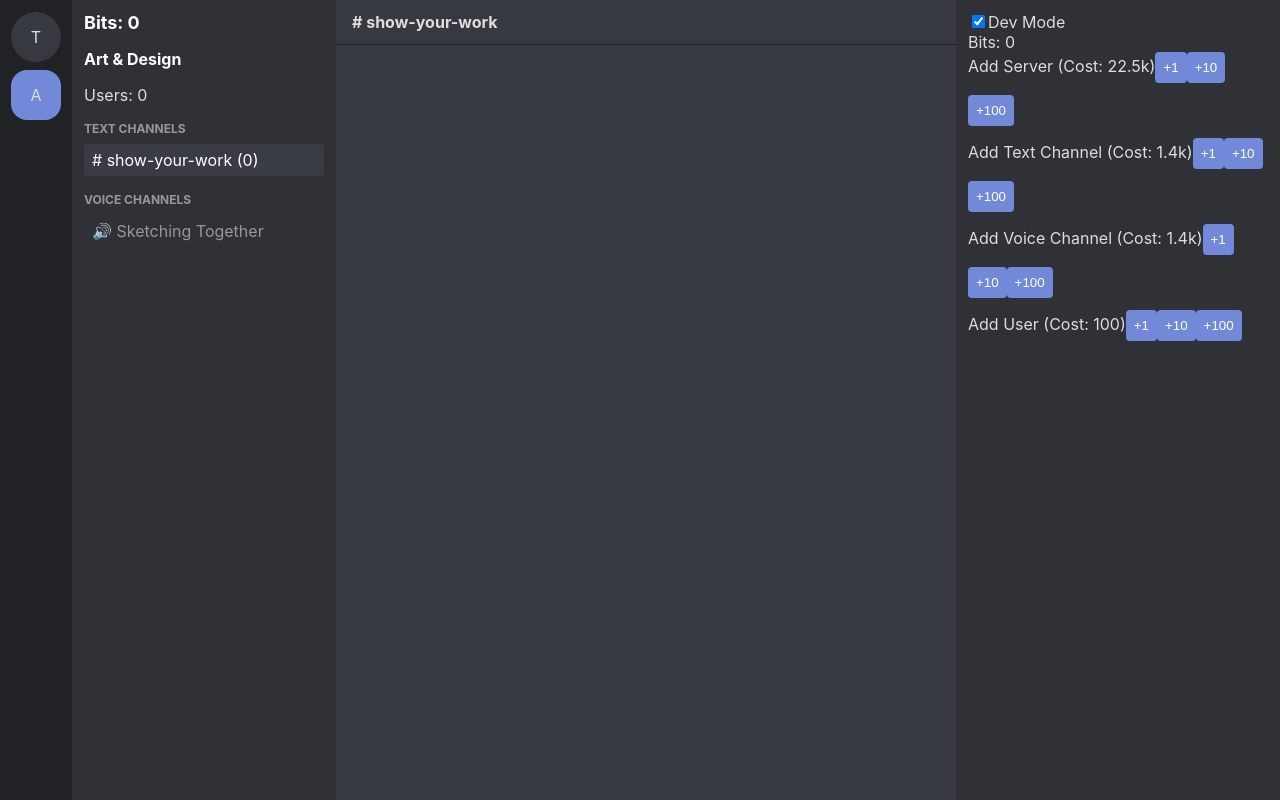
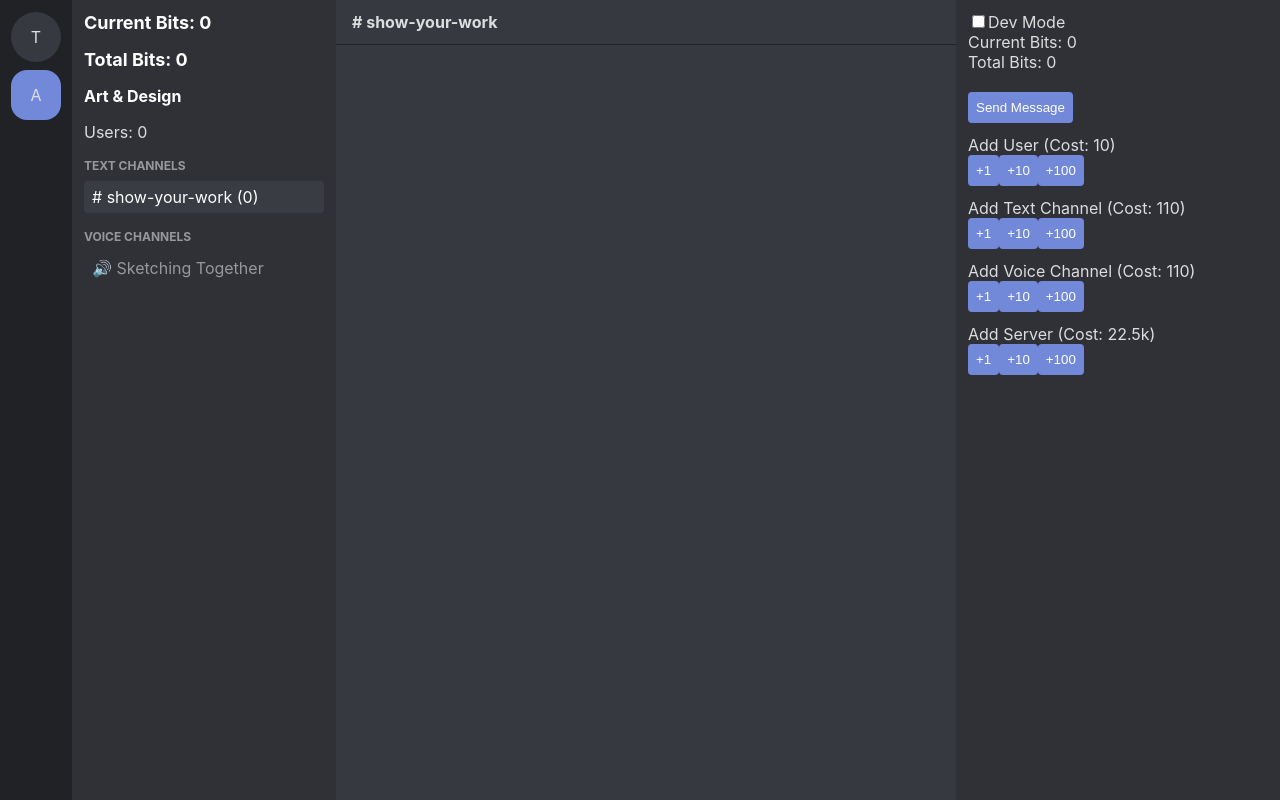
Before and after one commit to DonoA/DiscordIdleGame, a React (Create React App) app: page / in a window 1280 px wide. Built offline with nearby package versions, Linux system fonts and the light colour scheme.

Commit message:
Execute design 10

```diff
--- a/src/App.js
+++ b/src/App.js
@@ -13,7 +13,11 @@ function App({ store }) {
   const tick = useSelector(state => state.ui.tick);
 
   useEffect(() => {
+    console.log('Dispatching loadInitialData from App component');
     dispatch(loadInitialData());
+  }, []);
+
+  useEffect(() => {
     const tickInterval = setInterval(() => {
       dispatch(incrementTick());
     }, 1000 / 30); // 30 FPS
--- a/src/actions/index.js
+++ b/src/actions/index.js
@@ -28,6 +28,7 @@ export const selectChannel = (channelName) => ({
 });
 
 export const loadInitialData = () => async (dispatch) => {
+  console.log('Loading initial server data:', new Error().stack);
   const data = await fetchData();
   dispatch({
     type: LOAD_INITIAL_DATA,
@@ -36,61 +37,34 @@ export const loadInitialData = () => async (dispatch) => {
 };
 
 export const addServer = (serverName) => (dispatch, getState) => {
-  const { servers, bits, ui } = getState();
-  const numServers = Object.keys(servers).length;
-  const cost = 10000 * (1.5 ** numServers);
-
-  if (ui.devMode || bits >= cost) {
-    if (!ui.devMode) {
-      dispatch(spendBits(cost));
-    }
   dispatch({
     type: ADD_SERVER,
     payload: { server: { name: serverName } },
   });
-  }
 };
 
 export const addTextChannel = (serverName, channelName) => (dispatch, getState) => {
-  const { channels, bits, ui } = getState();
-  const numChannels = Object.keys(channels.textByServer[serverName] || {}).length + Object.keys(channels.voiceByServer[serverName] || {}).length;
-  const cost = 1000 * (1.2 ** numChannels);
-
-  if (ui.devMode || bits >= cost) {
-    if (!ui.devMode) {
-      dispatch(spendBits(cost));
-    }
   dispatch({
     type: ADD_TEXT_CHANNEL,
     payload: { serverName, channel: { name: channelName, type: 'text', messageCount: 0 } },
   });
-  }
 };
 
 export const addVoiceChannel = (serverName, channelName) => (dispatch, getState) => {
-  const { channels, bits, ui } = getState();
-  const numChannels = Object.keys(channels.textByServer[serverName] || {}).length + Object.keys(channels.voiceByServer[serverName] || {}).length;
-  const cost = 1000 * (1.2 ** numChannels);
-
-  if (ui.devMode || bits >= cost) {
-    if (!ui.devMode) {
-      dispatch(spendBits(cost));
-    }
   dispatch({
     type: ADD_VOICE_CHANNEL,
     payload: { serverName, channel: { name: channelName, type: 'voice', users: [] } },
   });
-  }
 };
 
-export const userJoinVoice = (serverName, channelName, userName) => ({
+export const userJoinVoice = (serverName, channelName, userNames) => ({
   type: USER_JOIN_VOICE,
-  payload: { serverName, channelName, userName },
+  payload: { serverName, channelName, userNames },
 });
 
-export const userLeaveVoice = (serverName, channelName, userName) => ({
+export const userLeaveVoice = (serverName, channelName, userNames) => ({
   type: USER_LEAVE_VOICE,
-  payload: { serverName, channelName, userName },
+  payload: { serverName, channelName, userNames },
 });
 
 export const addRandomMessage = (serverName, channelName, userName) => async (dispatch, getState) => {
@@ -114,19 +88,10 @@ export const addRandomMessage = (serverName, channelName, userName) => async (di
 };
 
 export const addUser = (serverName, userName) => (dispatch, getState) => {
-  const { users, bits, ui } = getState();
-  const numUsers = (users.usersByServer[serverName] || []).length;
-  const cost = 100 * (1.1 ** numUsers);
-
-  if (ui.devMode || bits >= cost) {
-    if (!ui.devMode) {
-      dispatch(spendBits(cost));
-    }
   dispatch({
     type: ADD_USER,
     payload: { serverName, userName },
   });
-  }
 };
 
 export const incrementBits = (amount) => ({
--- a/src/components/ChannelList.js
+++ b/src/components/ChannelList.js
@@ -5,7 +5,7 @@ import { formatNumber } from '../utils/formatting';
 
 const ChannelList = () => {
   const dispatch = useDispatch();
-  const bits = useSelector(state => state.bits);
+  const { currentBits, totalBits } = useSelector(state => state.bits);
   const selectedServerName = useSelector(state => state.ui.selectedServer);
   const selectedChannelName = useSelector(state => state.ui.selectedChannel);
 
@@ -20,7 +20,8 @@ const ChannelList = () => {
 
   return (
     <div className="channel-list">
-      <div className="bit-counter">Bits: {formatNumber(bits)}</div>
+      <div className="bit-counter">Current Bits: {formatNumber(currentBits)}</div>
+      <div className="bit-counter">Total Bits: {formatNumber(totalBits)}</div>
       <h2>{server.name}</h2>
       <div>Users: {users.length}</div>
       <div className="channel-category">
--- a/src/components/ControlPanel.js
+++ b/src/components/ControlPanel.js
@@ -1,15 +1,32 @@
 import React, { useState, useEffect } from 'react';
 import { useDispatch, useSelector } from 'react-redux';
-import { addServer, addTextChannel, addVoiceChannel, addUser, toggleDevMode } from '../actions';
+import { addServer, addTextChannel, addVoiceChannel, addUser, toggleDevMode, addRandomMessage, spendBits } from '../actions';
 import { formatNumber } from '../utils/formatting';
 import { getData } from '../utils/dataCache';
+
+const SERVER_COST = {
+  base: 10000,
+  growth: 1.5,
+}
+
+const CHANNEL_COST = {
+  base: 100,
+  growth: 1.1,
+}
+
+const USER_COST = {
+  base: 10,
+  growth: 1.1,
+}
 
 const ControlPanel = () => {
   const dispatch = useDispatch();
   const { servers, channels, users, bits, ui } = useSelector(state => state);
-  const { selectedServer, devMode } = ui;
+  const { selectedServer, selectedChannel, devMode } = ui;
+  const { currentBits, totalBits } = bits;
   const [serverThemes, setServerThemes] = useState([]);
   const [userNames, setUserNames] = useState([]);
+
 
   useEffect(() => {
     const fetchData = async () => {
@@ -20,9 +37,27 @@ const ControlPanel = () => {
     fetchData();
   }, []);
 
-  const serverCost = Math.floor(10000 * (1.5 ** Object.keys(servers).length));
-  const channelCost = selectedServer ? Math.floor(1000 * (1.2 ** (Object.keys(channels.textByServer[selectedServer] || {}).length + Object.keys(channels.voiceByServer[selectedServer] || {}).length))) : 0;
-  const userCost = selectedServer ? Math.floor(100 * (1.1 ** (users.usersByServer[selectedServer] || []).length)) : 0;
+  const getServerCost = (num = 1) => {
+    const numServers = Object.keys(servers).length + num - 1;
+    return Math.floor(SERVER_COST.base * (SERVER_COST.growth ** numServers));
+  }
+  const getUserCost = (num = 1) => {
+    if (!selectedServer) return 0;
+    const numUsers = (users.usersByServer[selectedServer] || []).length + num - 1
+    return Math.floor(USER_COST.base * (USER_COST.growth ** numUsers));
+  }
+  const getChannelCost = (type, num = 1) => {
+    if (!selectedServer) return 0;
+    const numChannels = type === 'text'
+      ? Object.keys(channels.textByServer[selectedServer] || {}).length
+      : Object.keys(channels.voiceByServer[selectedServer] || {}).length;
+    return Math.floor(CHANNEL_COST.base * (CHANNEL_COST.growth ** (numChannels + num - 1)));
+  }
+
+  const serverCost = getServerCost();
+  const textChannelCost = getChannelCost('text');
+  const voiceChannelCost = getChannelCost('voice');
+  const userCost = getUserCost();
 
   const getUniqueName = (baseName, existingNames) => {
     if (!existingNames.includes(baseName)) {
@@ -35,11 +70,31 @@ const ControlPanel = () => {
     return `${baseName}-${i}`;
   };
 
+  const handleAddMessage = () => {
+    if (selectedServer && selectedChannel) {
+      dispatch(addRandomMessage(selectedServer, selectedChannel, 'admin'));
+    } else {
+      alert('Please select a server and channel first.');
+    }
+  };
+
   const addRandomChannels = (count, type) => {
     const serverTheme = serverThemes.find(s => s.name === selectedServer);
     if (serverTheme) {
       const possibleChannels = serverTheme.channels.filter(c => c.type === type);
       const existingChannelNames = Object.keys(channels.textByServer[selectedServer] || {});
+      let cost = 0;
+      for (let i = 0; i < count; i++) {
+        cost += getChannelCost(type, i + 1);
+      }
+
+      if (!devMode) {
+        if (currentBits < cost) {
+          return;
+        }
+        dispatch(spendBits(cost));
+      }
+
       for (let i = 0; i < count; i++) {
         const randomChannelName = possibleChannels[Math.floor(Math.random() * possibleChannels.length)].name;
         const channelName = getUniqueName(randomChannelName, existingChannelNames);
@@ -57,6 +112,18 @@ const ControlPanel = () => {
 
   const handleAddServer = (count) => {
     const existingServerNames = Object.keys(servers);
+    let cost = 0;
+    for (let i = 0; i < count; i++) {
+      cost += getServerCost(i + 1);
+    }
+
+    if (!devMode) {
+      if (currentBits < cost) {
+        return;
+      }
+      dispatch(spendBits(cost));
+    }
+
     for (let i = 0; i < count; i++) {
       const randomServer = serverThemes[Math.floor(Math.random() * serverThemes.length)];
       const allowedName = getUniqueName(randomServer.name, existingServerNames);
@@ -82,6 +149,18 @@ const ControlPanel = () => {
 
   const handleAddUser = (count) => {
     if (selectedServer) {
+      let cost = 0;
+      for (let i = 0; i < count; i++) {
+        cost += getUserCost(i + 1);
+      }
+
+      if (!devMode) {
+        if (currentBits < cost) {
+          return;
+        }
+        dispatch(spendBits(cost));
+      }
+
       for (let i = 0; i < count; i++) {
         const randomUser = userNames[Math.floor(Math.random() * userNames.length)];
         const allowedName = `${randomUser}${Date.now() + i}`; // Ensure uniqueness
@@ -101,31 +180,43 @@ const ControlPanel = () => {
         </label>
       </div>
       <div>
-        <span>Bits: {formatNumber(Math.floor(bits))}</span>
+        <div>Current Bits: {formatNumber(Math.floor(currentBits))}</div>
+        <div>Total Bits: {formatNumber(Math.floor(totalBits))}</div>
+        <br />
       </div>
       <div>
+        <button
+          onClick={handleAddMessage}
+        >Send Message</button>
+      </div>
+      <div>
+        <span>Add User (Cost: {formatNumber(userCost)})</span>
+        <br />
+        <button onClick={() => handleAddUser(1)} disabled={!selectedServer || (!devMode && bits < userCost)}>+1</button>
+        <button onClick={() => handleAddUser(10)} disabled={!selectedServer || (!devMode && bits < userCost * 10)}>+10</button>
+        <button onClick={() => handleAddUser(100)} disabled={!selectedServer || (!devMode && bits < userCost * 100)}>+100</button>
+      </div>
+      <div>
+        <span>Add Text Channel (Cost: {formatNumber(textChannelCost)})</span>
+        <br />
+        <button onClick={() => handleAddTextChannel(1)} disabled={!selectedServer || (!devMode && bits < textChannelCost)}>+1</button>
+        <button onClick={() => handleAddTextChannel(10)} disabled={!selectedServer || (!devMode && bits < textChannelCost * 10)}>+10</button>
+        <button onClick={() => handleAddTextChannel(100)} disabled={!selectedServer || (!devMode && bits < textChannelCost * 100)}>+100</button>
+      </div>
+      <div>
+        <span>Add Voice Channel (Cost: {formatNumber(voiceChannelCost)})</span>
+        <br />
+        <button onClick={() => handleAddVoiceChannel(1)} disabled={!selectedServer || (!devMode && bits < voiceChannelCost)}>+1</button>
+        <button onClick={() => handleAddVoiceChannel(10)} disabled={!selectedServer || (!devMode && bits < voiceChannelCost * 10)}>+10</button>
+        <button onClick={() => handleAddVoiceChannel(100)} disabled={!selectedServer || (!devMode && bits < voiceChannelCost * 100)}>+100</button>
+      </div>
+
+      <div>
         <span>Add Server (Cost: {formatNumber(serverCost)})</span>
+        <br />
         <button onClick={() => handleAddServer(1)} disabled={!devMode && bits < serverCost}>+1</button>
         <button onClick={() => handleAddServer(10)} disabled={!devMode && bits < serverCost * 10}>+10</button>
         <button onClick={() => handleAddServer(100)} disabled={!devMode && bits < serverCost * 100}>+100</button>
-      </div>
-      <div>
-        <span>Add Text Channel (Cost: {formatNumber(channelCost)})</span>
-        <button onClick={() => handleAddTextChannel(1)} disabled={!selectedServer || (!devMode && bits < channelCost)}>+1</button>
-        <button onClick={() => handleAddTextChannel(10)} disabled={!selectedServer || (!devMode && bits < channelCost * 10)}>+10</button>
-        <button onClick={() => handleAddTextChannel(100)} disabled={!selectedServer || (!devMode && bits < channelCost * 100)}>+100</button>
-      </div>
-      <div>
-        <span>Add Voice Channel (Cost: {formatNumber(channelCost)})</span>
-        <button onClick={() => handleAddVoiceChannel(1)} disabled={!selectedServer || (!devMode && bits < channelCost)}>+1</button>
-        <button onClick={() => handleAddVoiceChannel(10)} disabled={!selectedServer || (!devMode && bits < channelCost * 10)}>+10</button>
-        <button onClick={() => handleAddVoiceChannel(100)} disabled={!selectedServer || (!devMode && bits < channelCost * 100)}>+100</button>
-      </div>
-      <div>
-        <span>Add User (Cost: {formatNumber(userCost)})</span>
-        <button onClick={() => handleAddUser(1)} disabled={!selectedServer || (!devMode && bits < userCost)}>+1</button>
-        <button onClick={() => handleAddUser(10)} disabled={!selectedServer || (!devMode && bits < userCost * 10)}>+10</button>
-        <button onClick={() => handleAddUser(100)} disabled={!selectedServer || (!devMode && bits < userCost * 100)}>+100</button>
       </div>
     </div>
   );
--- a/src/reducers/bitsReducer.js
+++ b/src/reducers/bitsReducer.js
@@ -1,13 +1,23 @@
 import { INCREMENT_BITS, SPEND_BITS } from '../actions/types';
 
-const initialState = 0;
+const initialState = {
+  totalBits: 0,
+  currentBits: 0,
+};
 
 const bitsReducer = (state = initialState, action) => {
   switch (action.type) {
     case INCREMENT_BITS:
-      return state + action.payload;
+      return {
+        ...state,
+        totalBits: state.totalBits + action.payload,
+        currentBits: state.currentBits + action.payload
+      };
     case SPEND_BITS:
-      return state - action.payload;
+      return {
+        ...state,
+        currentBits: state.currentBits - action.payload
+      };
     default:
       return state;
   }
--- a/src/reducers/channelsReducer.js
+++ b/src/reducers/channelsReducer.js
@@ -28,10 +28,10 @@ const channelsReducer = (state = initialState, action) => {
       }
     }
     case USER_JOIN_VOICE: {
-      const { serverName, channelName, userName } = action.payload;
+      const { serverName, channelName, userNames } = action.payload;
       const voiceChannels = state.voiceByServer[serverName];
       const channel = voiceChannels[channelName];
-      const updatedChannel = { ...channel, users: [...channel.users, userName] };
+      const updatedChannel = { ...channel, users: [...channel.users, ...userNames] };
       return {
         ...state,
         voiceByServer: {
@@ -41,10 +41,11 @@ const channelsReducer = (state = initialState, action) => {
       };
     }
     case USER_LEAVE_VOICE: {
-      const { serverName, channelName, userName } = action.payload;
+      const { serverName, channelName, userNames } = action.payload;
       const voiceChannels = state.voiceByServer[serverName];
       const channel = voiceChannels[channelName];
-      const updatedChannel = { ...channel, users: channel.users.filter(u => u !== userName) };
+      const usersToLeaveSet = new Set(userNames);
+      const updatedChannel = { ...channel, users: channel.users.filter(u => !usersToLeaveSet.has(u)) };
       return {
         ...state,
         voiceByServer: {
--- a/src/reducers/uiReducer.js
+++ b/src/reducers/uiReducer.js
@@ -3,7 +3,7 @@ import { SELECT_SERVER, SELECT_CHANNEL, LOAD_INITIAL_DATA, TOGGLE_DEV_MODE, INCR
 const initialState = {
   selectedServer: null,
   selectedChannel: null,
-  devMode: true,
+  devMode: false,
   tick: 0,
 };
 
--- a/src/reducers/usersReducer.js
+++ b/src/reducers/usersReducer.js
@@ -24,23 +24,25 @@ const usersReducer = (state = initialState, action) => {
       };
     }
     case USER_JOIN_VOICE: {
-      const { serverName, userName } = action.payload;
-      const serverUsersInVoice = state.usersInVoiceByServer[serverName] || {};
+      const { serverName, userNames } = action.payload;
+      const serverUsersInVoice = { ...(state.usersInVoiceByServer[serverName] || {}) };
+      userNames.forEach(userName => {
+        serverUsersInVoice[userName] = true;
+      });
       return {
         ...state,
         usersInVoiceByServer: {
           ...state.usersInVoiceByServer,
-          [serverName]: {
-            ...serverUsersInVoice,
-            [userName]: true,
-          },
+          [serverName]: serverUsersInVoice,
         },
       };
     }
     case USER_LEAVE_VOICE: {
-      const { serverName, userName } = action.payload;
+      const { serverName, userNames } = action.payload;
       const serverUsersInVoice = { ...(state.usersInVoiceByServer[serverName] || {}) };
-      delete serverUsersInVoice[userName];
+      userNames.forEach(userName => {
+        delete serverUsersInVoice[userName];
+      });
       return {
         ...state,
         usersInVoiceByServer: {
--- a/src/simulation.js
+++ b/src/simulation.js
@@ -2,6 +2,8 @@ import { userJoinVoice, userLeaveVoice, addRandomMessage, incrementBits } from '
 
 const MESSAGE_CHANCE_PER_TICK = 0.01;
 const BITS_PER_TICK_PER_USER_IN_VOICE = 0.1;
+const LEAVE_CHANNEL_CHANCE_PER_TICK = 0.1;
+const JOIN_CHANNEL_CHANCE_PER_TICK = 0.05;
 
 export const runSimulation = (store, tick) => {
   const state = store.getState();
@@ -22,19 +24,23 @@ export const runSimulation = (store, tick) => {
         const channel = voiceChannels[channelName];
 
         // Leave Logic
-        const usersToLeave = channel.users.filter(() => Math.random() < 0.1);
-        usersToLeave.forEach(userName => {
-          store.dispatch(userLeaveVoice(serverName, channelName, userName));
-        });
+        const usersToLeave = channel.users.filter(() => Math.random() < LEAVE_CHANNEL_CHANCE_PER_TICK);
+        if (usersToLeave.length > 0) {
+          store.dispatch(userLeaveVoice(serverName, channelName, usersToLeave));
+        }
 
         // Join Logic
         const availableUsers = serverUsers.filter(u => !usersInVoice[u]);
-        const numToJoin = Math.floor(availableUsers.length * 0.05);
+        const numToJoin = Math.floor(availableUsers.length * JOIN_CHANNEL_CHANCE_PER_TICK);
+        const usersToJoin = [];
         for (let i = 0; i < numToJoin; i++) {
           const userToJoin = availableUsers.splice(Math.floor(Math.random() * availableUsers.length), 1)[0];
           if(userToJoin) {
-            store.dispatch(userJoinVoice(serverName, channelName, userToJoin));
+            usersToJoin.push(userToJoin);
           }
+        }
+        if (usersToJoin.length > 0) {
+          store.dispatch(userJoinVoice(serverName, channelName, usersToJoin));
         }
       });
     }
--- a/src/utils/formatting.js
+++ b/src/utils/formatting.js
@@ -1,5 +1,5 @@
 export const formatNumber = (num) => {
-  if (num < 1000) return num;
+  if (num < 1000) return num.toFixed(0);
   const suffixes = ["", "k", "M", "B", "T"];
   const i = Math.floor(Math.log10(num) / 3);
   const shortValue = (num / Math.pow(1000, i)).toFixed(1);
```
Lines whose indentation alone changed are shown as unchanged.
